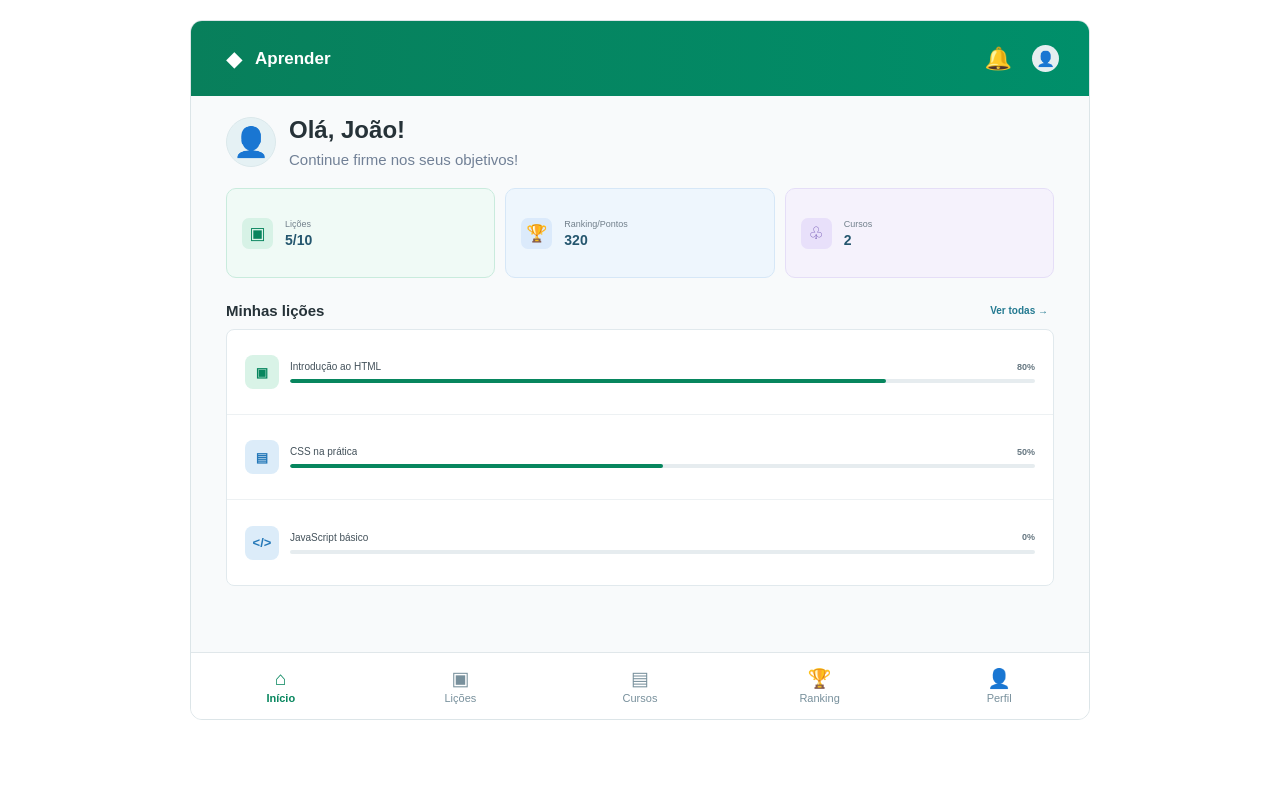
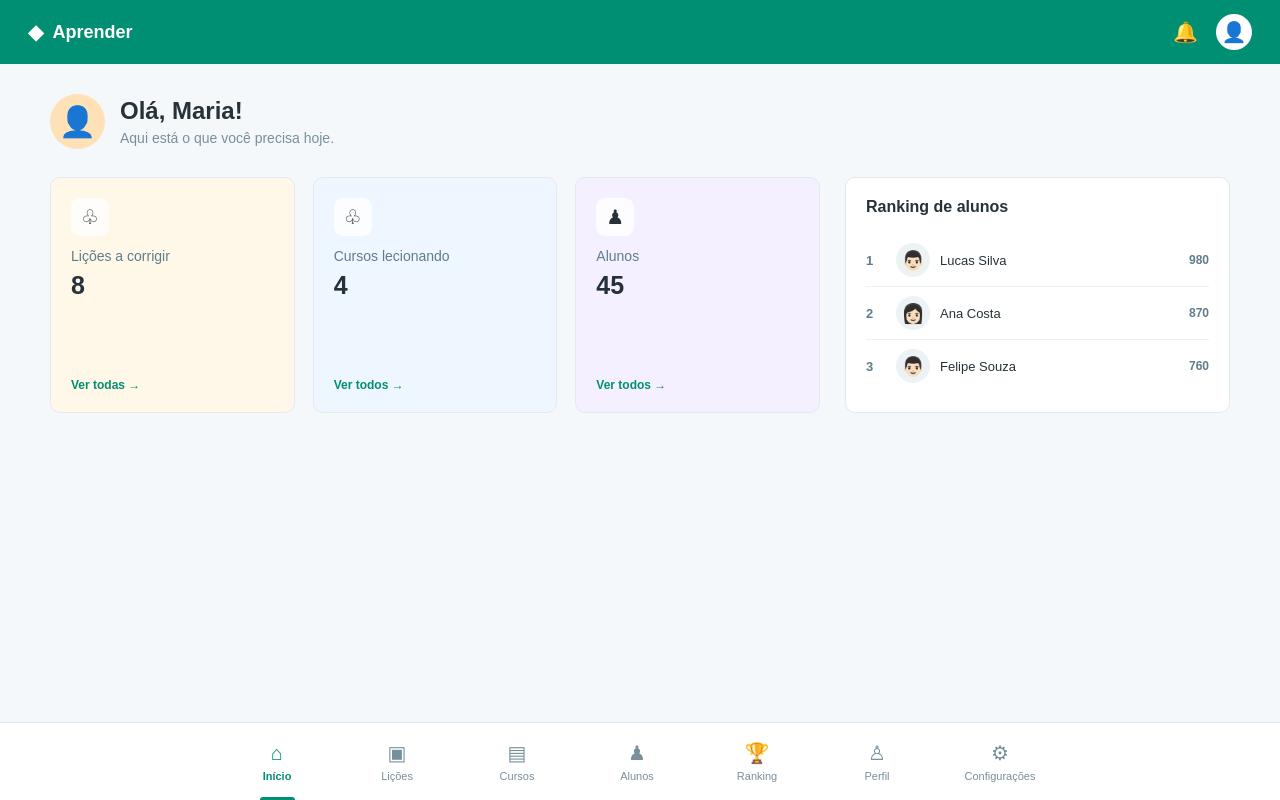
Before and after one commit to DupleExcellence/AcessiblePlatform, a React (Vite) app: page / in a window 1280 px wide. Built offline with nearby package versions, Linux system fonts and the light colour scheme.

Commit message:
feat: cria tela de Home Professor

```diff
--- a/frontend/src/App.jsx
+++ b/frontend/src/App.jsx
@@ -1,9 +1,9 @@
 
-import HomeAluno from "./pages/HomeAluno/HomeAluno";
+import HomeProfessor from "./pages/HomeProfessor/HomeProfessor";
 
 
 function App() {
-  return <HomeAluno/>;
+  return <HomeProfessor/>;
 }
 
 export default App;
--- /dev/null
+++ b/frontend/src/pages/HomeProfessor/HomeProfessor.css
@@ -0,0 +1,441 @@
+/* =========================
+   RESET
+========================= */
+
+* {
+  margin: 0;
+  padding: 0;
+  box-sizing: border-box;
+}
+
+body {
+  font-family: Arial, Helvetica, sans-serif;
+  background: #f5f8fa;
+  color: #263238;
+}
+
+
+/* =========================
+   PÁGINA
+========================= */
+
+.professor-page {
+  width: 100%;
+  min-height: 100vh;
+  background: #f5f8fa;
+  display: flex;
+  flex-direction: column;
+}
+
+
+/* =========================
+   HEADER
+========================= */
+
+.top-header {
+  height: 64px;
+  background: #008f72;
+  color: white;
+
+  display: flex;
+  align-items: center;
+  justify-content: space-between;
+
+  padding: 0 28px;
+}
+
+.logo {
+  display: flex;
+  align-items: center;
+  gap: 9px;
+
+  font-size: 18px;
+  font-weight: bold;
+}
+
+.logo-icon {
+  font-size: 20px;
+}
+
+.header-actions {
+  display: flex;
+  align-items: center;
+  gap: 18px;
+}
+
+.icon-button,
+.profile-button {
+  border: none;
+  background: transparent;
+  color: white;
+  cursor: pointer;
+
+  font-size: 20px;
+}
+
+.profile-button {
+  width: 36px;
+  height: 36px;
+
+  background: #ffffff;
+  color: #008f72;
+
+  border-radius: 50%;
+
+  display: flex;
+  align-items: center;
+  justify-content: center;
+}
+
+
+/* =========================
+   CONTEÚDO
+========================= */
+
+.main-content {
+  width: 100%;
+  max-width: 1250px;
+  margin: 0 auto;
+
+  padding: 30px 35px 110px;
+}
+
+
+/* =========================
+   SAUDAÇÃO
+========================= */
+
+.welcome {
+  display: flex;
+  align-items: center;
+  gap: 15px;
+
+  margin-bottom: 28px;
+}
+
+.avatar {
+  width: 55px;
+  height: 55px;
+
+  border-radius: 50%;
+
+  background: #ffe1b8;
+
+  display: flex;
+  align-items: center;
+  justify-content: center;
+
+  font-size: 30px;
+}
+
+.welcome h1 {
+  font-size: 24px;
+  margin-bottom: 5px;
+}
+
+.welcome p {
+  color: #78909c;
+  font-size: 14px;
+}
+
+
+/* =========================
+   DASHBOARD
+========================= */
+
+.dashboard {
+  display: grid;
+  grid-template-columns: 2fr 1fr;
+  gap: 25px;
+
+  align-items: stretch;
+}
+
+
+/* =========================
+   CARDS
+========================= */
+
+.cards {
+  display: grid;
+  grid-template-columns: repeat(3, 1fr);
+  gap: 18px;
+}
+
+.dashboard-card {
+  min-height: 170px;
+
+  border-radius: 10px;
+
+  padding: 20px;
+
+  position: relative;
+
+  border: 1px solid #e4e9ed;
+
+  display: flex;
+  flex-direction: column;
+}
+
+.dashboard-card.orange {
+  background: #fff7e8;
+}
+
+.dashboard-card.blue {
+  background: #eef7ff;
+}
+
+.dashboard-card.purple {
+  background: #f4f0ff;
+}
+
+.card-icon {
+  width: 38px;
+  height: 38px;
+
+  border-radius: 9px;
+
+  display: flex;
+  align-items: center;
+  justify-content: center;
+
+  background: rgba(255, 255, 255, 0.8);
+
+  font-size: 20px;
+
+  margin-bottom: 12px;
+}
+
+.dashboard-card p {
+  font-size: 14px;
+  color: #607d8b;
+
+  margin-bottom: 7px;
+}
+
+.dashboard-card strong {
+  font-size: 25px;
+  margin-bottom: auto;
+}
+
+.dashboard-card a {
+  text-decoration: none;
+
+  font-size: 12px;
+  font-weight: bold;
+
+  color: #008f72;
+}
+
+
+/* =========================
+   RANKING
+========================= */
+
+.ranking {
+  background: white;
+
+  border: 1px solid #e2e8ec;
+  border-radius: 10px;
+
+  padding: 20px;
+}
+
+.ranking h2 {
+  font-size: 16px;
+
+  margin-bottom: 18px;
+}
+
+.ranking-item {
+  display: flex;
+  align-items: center;
+
+  gap: 10px;
+
+  padding: 9px 0;
+
+  border-bottom: 1px solid #edf0f2;
+}
+
+.ranking-item:last-child {
+  border-bottom: none;
+}
+
+.position {
+  width: 20px;
+
+  font-size: 13px;
+  font-weight: bold;
+
+  color: #607d8b;
+}
+
+.student-avatar {
+  width: 34px;
+  height: 34px;
+
+  background: #edf2f4;
+
+  border-radius: 50%;
+
+  display: flex;
+  align-items: center;
+  justify-content: center;
+
+  font-size: 19px;
+}
+
+.student-name {
+  flex: 1;
+
+  font-size: 13px;
+}
+
+.ranking-item strong {
+  font-size: 12px;
+  color: #607d8b;
+}
+
+
+/* =========================
+   MENU INFERIOR
+========================= */
+
+.bottom-menu {
+  position: fixed;
+
+  bottom: 0;
+  left: 0;
+
+  width: 100%;
+  height: 78px;
+
+  background: white;
+
+  border-top: 1px solid #e1e7ea;
+
+  display: flex;
+  align-items: center;
+  justify-content: center;
+
+  gap: 55px;
+
+  z-index: 100;
+}
+
+.menu-item {
+  height: 100%;
+
+  min-width: 65px;
+
+  text-decoration: none;
+
+  color: #78909c;
+
+  display: flex;
+  flex-direction: column;
+
+  align-items: center;
+  justify-content: center;
+
+  gap: 5px;
+
+  position: relative;
+
+  font-size: 20px;
+
+  transition: 0.2s;
+}
+
+.menu-item small {
+  font-size: 11px;
+}
+
+.menu-item:hover {
+  color: #008f72;
+}
+
+.menu-item.active {
+  color: #008f72;
+  font-weight: bold;
+}
+
+.menu-item.active::after {
+  content: "";
+
+  position: absolute;
+
+  bottom: 0;
+
+  width: 35px;
+  height: 3px;
+
+  background: #008f72;
+
+  border-radius: 5px 5px 0 0;
+}
+
+
+/* =========================
+   ACESSIBILIDADE
+========================= */
+
+button:focus-visible,
+a:focus-visible {
+  outline: 3px solid #ffb703;
+  outline-offset: 3px;
+}
+
+
+/* =========================
+   RESPONSIVIDADE
+========================= */
+
+@media (max-width: 900px) {
+
+  .dashboard {
+    grid-template-columns: 1fr;
+  }
+
+  .cards {
+    grid-template-columns: repeat(3, 1fr);
+  }
+
+  .bottom-menu {
+    gap: 25px;
+  }
+}
+
+
+@media (max-width: 650px) {
+
+  .main-content {
+    padding: 25px 18px 100px;
+  }
+
+  .cards {
+    grid-template-columns: 1fr;
+  }
+
+  .dashboard-card {
+    min-height: 140px;
+  }
+
+  .bottom-menu {
+    gap: 5px;
+    justify-content: space-around;
+  }
+
+  .menu-item {
+    min-width: 45px;
+  }
+
+  .menu-item small {
+    font-size: 9px;
+  }
+
+  .welcome h1 {
+    font-size: 20px;
+  }
+}
--- /dev/null
+++ b/frontend/src/pages/HomeProfessor/HomeProfessor.jsx
@@ -0,0 +1,180 @@
+import "./HomeProfessor.css";
+
+function HomeProfessor() {
+  return (
+    <div className="professor-page">
+
+      {/* HEADER */}
+      <header className="top-header">
+        <div className="logo">
+          <span className="logo-icon">◆</span>
+          <span>Aprender</span>
+        </div>
+
+        <div className="header-actions">
+          <button className="icon-button" aria-label="Notificações">
+            🔔
+          </button>
+
+          <button className="profile-button" aria-label="Perfil">
+            👤
+          </button>
+        </div>
+      </header>
+
+      {/* CONTEÚDO PRINCIPAL */}
+      <main className="main-content">
+
+        {/* SAUDAÇÃO */}
+        <section className="welcome">
+          <div className="avatar">
+            👤
+          </div>
+
+          <div>
+            <h1>Olá, Maria!</h1>
+            <p>Aqui está o que você precisa hoje.</p>
+          </div>
+        </section>
+
+        {/* DASHBOARD */}
+        <div className="dashboard">
+
+          {/* CARDS */}
+          <section className="cards">
+
+            <div className="dashboard-card orange">
+              <div className="card-icon">♧</div>
+
+              <p>Lições a corrigir</p>
+
+              <strong>8</strong>
+
+              <a href="#">
+                Ver todas →
+              </a>
+            </div>
+
+            <div className="dashboard-card blue">
+              <div className="card-icon">♧</div>
+
+              <p>Cursos lecionando</p>
+
+              <strong>4</strong>
+
+              <a href="#">
+                Ver todos →
+              </a>
+            </div>
+
+            <div className="dashboard-card purple">
+              <div className="card-icon">♟</div>
+
+              <p>Alunos</p>
+
+              <strong>45</strong>
+
+              <a href="#">
+                Ver todos →
+              </a>
+            </div>
+
+          </section>
+
+          {/* RANKING */}
+          <section className="ranking">
+
+            <h2>Ranking de alunos</h2>
+
+            <div className="ranking-item">
+              <span className="position">1</span>
+
+              <div className="student-avatar">
+                👨🏻
+              </div>
+
+              <span className="student-name">
+                Lucas Silva
+              </span>
+
+              <strong>980</strong>
+            </div>
+
+            <div className="ranking-item">
+              <span className="position">2</span>
+
+              <div className="student-avatar">
+                👩🏻
+              </div>
+
+              <span className="student-name">
+                Ana Costa
+              </span>
+
+              <strong>870</strong>
+            </div>
+
+            <div className="ranking-item">
+              <span className="position">3</span>
+
+              <div className="student-avatar">
+                👨🏻
+              </div>
+
+              <span className="student-name">
+                Felipe Souza
+              </span>
+
+              <strong>760</strong>
+            </div>
+
+          </section>
+
+        </div>
+      </main>
+
+      {/* MENU INFERIOR */}
+      <nav className="bottom-menu" aria-label="Menu principal">
+
+        <a href="#" className="menu-item active">
+          <span>⌂</span>
+          <small>Início</small>
+        </a>
+
+        <a href="#" className="menu-item">
+          <span>▣</span>
+          <small>Lições</small>
+        </a>
+
+        <a href="#" className="menu-item">
+          <span>▤</span>
+          <small>Cursos</small>
+        </a>
+
+        <a href="#" className="menu-item">
+          <span>♟</span>
+          <small>Alunos</small>
+        </a>
+
+        <a href="#" className="menu-item">
+          <span>🏆</span>
+          <small>Ranking</small>
+        </a>
+
+        <a href="#" className="menu-item">
+          <span>♙</span>
+          <small>Perfil</small>
+        </a>
+
+        <a href="#" className="menu-item">
+          <span>⚙</span>
+          <small>Configurações</small>
+        </a>
+
+      </nav>
+
+    </div>
+  );
+}
+
+export default HomeProfessor;
```
